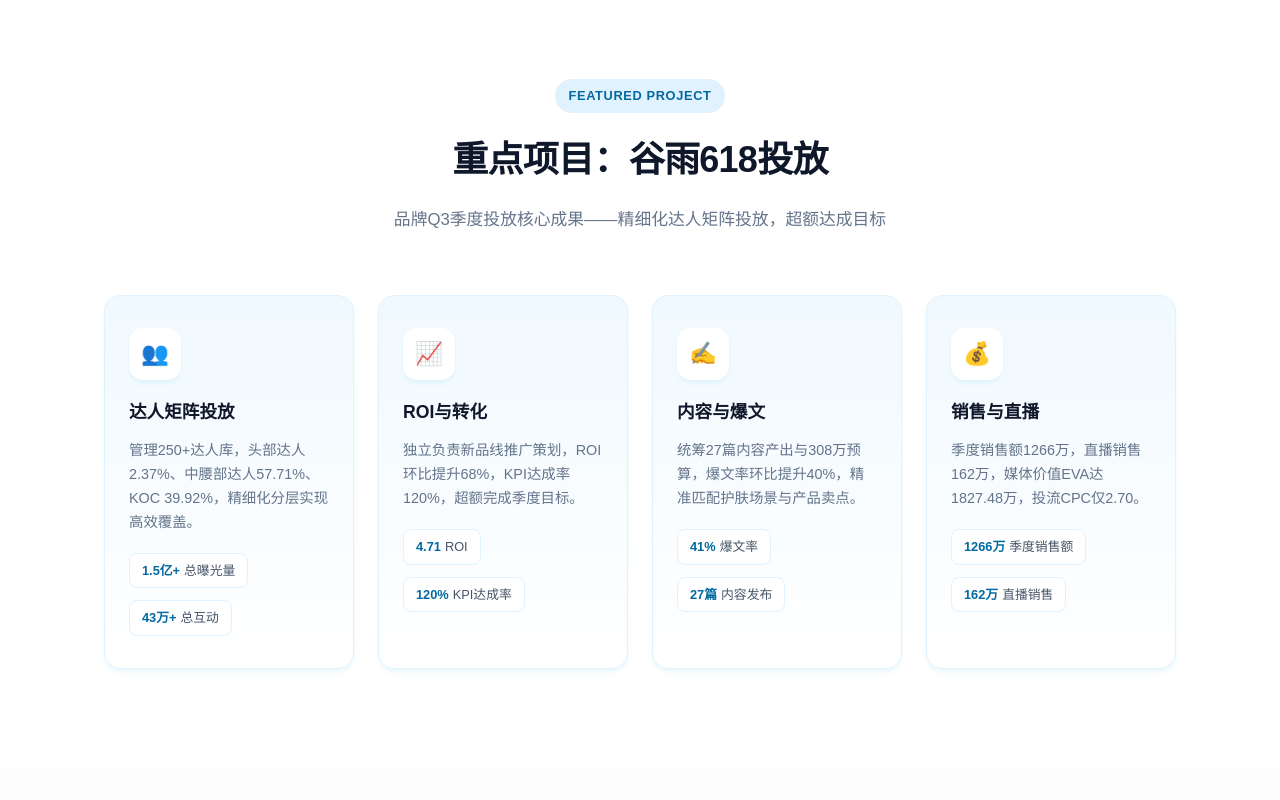
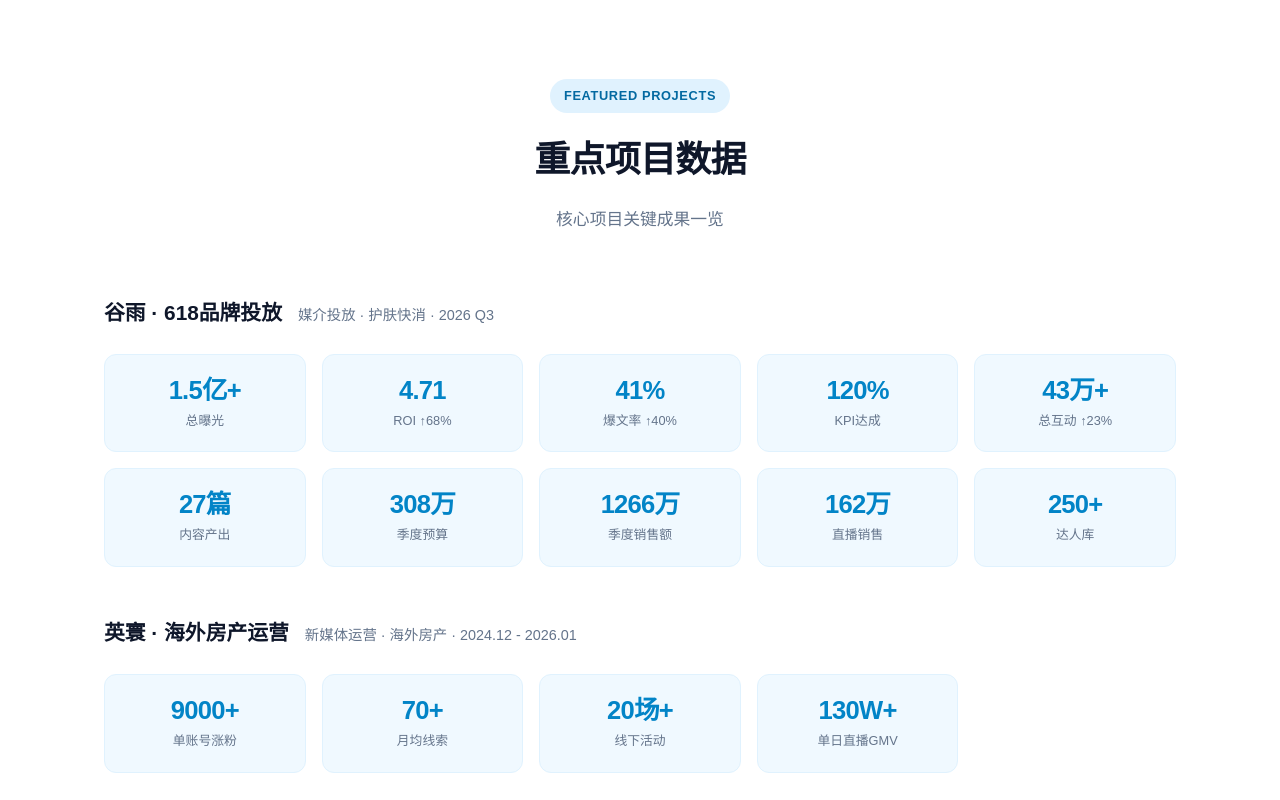
Before and after one commit to guodiankun88/guodiankun-portfolio, a plain HTML site: page index.html in a window 1280 px wide. Shown: the part 5240-6040 px from the top of the page. Drawn offline with Linux system fonts and the light colour scheme.

Commit message:
重构重点项目为多项目数据视图
- featured.json 改为 projects 数组，支持谷雨618+英寰两个项目
- 去掉长段描述，改为纯数据卡片网格展示
- 更新 index.html CSS 和渲染逻辑适配新结构
- 响应式适配：5列→3列→2列

```diff
--- a/content/featured.json
+++ b/content/featured.json
@@ -1,42 +1,32 @@
 {
-  "tag": "Featured Project",
-  "title": "重点项目：谷雨618投放",
-  "subtitle": "品牌Q3季度投放核心成果——精细化达人矩阵投放，超额达成目标",
-  "cards": [
+  "tag": "Featured Projects",
+  "title": "重点项目数据",
+  "subtitle": "核心项目关键成果一览",
+  "projects": [
     {
-      "icon": "👥",
-      "title": "达人矩阵投放",
-      "description": "管理250+达人库，头部达人2.37%、中腰部达人57.71%、KOC 39.92%，精细化分层实现高效覆盖。",
-      "data": [
-        { "value": "1.5亿+", "label": "总曝光量" },
-        { "value": "43万+", "label": "总互动" }
+      "name": "谷雨 · 618品牌投放",
+      "role": "媒介投放 · 护肤快消 · 2026 Q3",
+      "metrics": [
+        { "value": "1.5亿+", "label": "总曝光" },
+        { "value": "4.71", "label": "ROI ↑68%" },
+        { "value": "41%", "label": "爆文率 ↑40%" },
+        { "value": "120%", "label": "KPI达成" },
+        { "value": "43万+", "label": "总互动 ↑23%" },
+        { "value": "27篇", "label": "内容产出" },
+        { "value": "308万", "label": "季度预算" },
+        { "value": "1266万", "label": "季度销售额" },
+        { "value": "162万", "label": "直播销售" },
+        { "value": "250+", "label": "达人库" }
       ]
     },
     {
-      "icon": "📈",
-      "title": "ROI与转化",
-      "description": "独立负责新品线推广策划，ROI环比提升68%，KPI达成率120%，超额完成季度目标。",
-      "data": [
-        { "value": "4.71", "label": "ROI" },
-        { "value": "120%", "label": "KPI达成率" }
-      ]
-    },
-    {
-      "icon": "✍",
-      "title": "内容与爆文",
-      "description": "统筹27篇内容产出与308万预算，爆文率环比提升40%，精准匹配护肤场景与产品卖点。",
-      "data": [
-        { "value": "41%", "label": "爆文率" },
-        { "value": "27篇", "label": "内容发布" }
-      ]
-    },
-    {
-      "icon": "💰",
-      "title": "销售与直播",
-      "description": "季度销售额1266万，直播销售162万，媒体价值EVA达1827.48万，投流CPC仅2.70。",
-      "data": [
-        { "value": "1266万", "label": "季度销售额" },
-        { "value": "162万", "label": "直播销售" }
+      "name": "英寰 · 海外房产运营",
+      "role": "新媒体运营 · 海外房产 · 2024.12 - 2026.01",
+      "metrics": [
+        { "value": "9000+", "label": "单账号涨粉" },
+        { "value": "70+", "label": "月均线索" },
+        { "value": "20场+", "label": "线下活动" },
+        { "value": "130W+", "label": "单日直播GMV" }
       ]
     }
   ]
--- a/index.html
+++ b/index.html
@@ -635,71 +635,67 @@
       background: var(--white);
     }
 
-    .featured-grid {
-      display: grid;
-      grid-template-columns: repeat(4, 1fr);
-      gap: 24px;
-    }
-
-    .featured-card {
-      background: linear-gradient(180deg, var(--sky-50), var(--white));
-      border: 1px solid var(--sky-100);
-      border-radius: var(--radius);
-      padding: 32px 24px;
-      transition: var(--transition);
-      box-shadow: var(--shadow);
-    }
-
-    .featured-card:hover {
-      transform: translateY(-6px);
-      box-shadow: var(--shadow-lg);
-      border-color: var(--sky-200);
-    }
-
-    .featured-icon {
-      width: 52px;
-      height: 52px;
-      background: var(--white);
-      border-radius: 14px;
-      display: flex;
-      align-items: center;
-      justify-content: center;
-      margin-bottom: 18px;
-      font-size: 1.4rem;
-      box-shadow: var(--shadow);
-    }
-
-    .featured-card h3 {
-      font-size: 1.1rem;
+    .project-group {
+      margin-bottom: 48px;
+    }
+
+    .project-group:last-child {
+      margin-bottom: 0;
+    }
+
+    .project-header {
+      display: flex;
+      align-items: baseline;
+      gap: 16px;
+      margin-bottom: 24px;
+      flex-wrap: wrap;
+    }
+
+    .project-name {
+      font-size: 1.3rem;
+      font-weight: 700;
       color: var(--slate-900);
-      margin-bottom: 12px;
-    }
-
-    .featured-card p {
+    }
+
+    .project-role {
       font-size: 0.9rem;
       color: var(--slate-500);
-      line-height: 1.65;
-      margin-bottom: 18px;
-    }
-
-    .featured-data {
-      display: flex;
-      gap: 12px;
-      flex-wrap: wrap;
-    }
-
-    .featured-data span {
-      background: var(--white);
-      color: var(--slate-600);
-      padding: 6px 12px;
-      border-radius: 8px;
+    }
+
+    .metrics-grid {
+      display: grid;
+      grid-template-columns: repeat(5, 1fr);
+      gap: 16px;
+    }
+
+    .metric-item {
+      background: var(--sky-50);
+      border: 1px solid var(--sky-100);
+      border-radius: 12px;
+      padding: 20px 16px;
+      text-align: center;
+      transition: var(--transition);
+    }
+
+    .metric-item:hover {
+      border-color: var(--sky-300);
+      transform: translateY(-3px);
+      box-shadow: var(--shadow);
+    }
+
+    .metric-value {
+      font-size: 1.6rem;
+      font-weight: 800;
+      color: var(--sky-600);
+      letter-spacing: -0.03em;
+      line-height: 1.2;
+      margin-bottom: 4px;
+    }
+
+    .metric-label {
       font-size: 0.8rem;
-      border: 1px solid var(--sky-100);
-    }
-
-    .featured-data strong {
-      color: var(--sky-700);
-      margin-right: 4px;
+      color: var(--slate-500);
+      white-space: nowrap;
     }
 
     /* Skills */
@@ -1090,8 +1086,8 @@
         grid-template-columns: repeat(2, 1fr);
       }
 
-      .featured-grid {
-        grid-template-columns: repeat(2, 1fr);
+      .metrics-grid {
+        grid-template-columns: repeat(3, 1fr);
       }
     }
 
@@ -1143,9 +1139,12 @@
       .portfolio-grid,
       .videos-grid,
       .stats-grid,
-      .contact-inner,
-      .featured-grid {
+      .contact-inner {
         grid-template-columns: 1fr;
+      }
+
+      .metrics-grid {
+        grid-template-columns: repeat(2, 1fr);
       }
 
       .timeline::before {
@@ -1475,6 +1474,30 @@
       document.getElementById('featuredTitle').textContent = featured.title;
       document.getElementById('featuredSubtitle').textContent = featured.subtitle;
 
+      // Support new multi-project data view
+      if (featured.projects) {
+        const html = featured.projects.map((project, pIdx) => {
+          const metricsHtml = project.metrics.map(m => `
+            <div class="metric-item">
+              <div class="metric-value">${escapeHtml(m.value)}</div>
+              <div class="metric-label">${escapeHtml(m.label)}</div>
+            </div>
+          `).join('');
+          return `
+            <div class="project-group fade-in ${pIdx > 0 ? 'stagger-' + Math.min(pIdx, 3) : ''}">
+              <div class="project-header">
+                <span class="project-name">${escapeHtml(project.name)}</span>
+                <span class="project-role">${escapeHtml(project.role)}</span>
+              </div>
+              <div class="metrics-grid">${metricsHtml}</div>
+            </div>
+          `;
+        }).join('');
+        document.getElementById('featuredGrid').innerHTML = html;
+        return;
+      }
+
+      // Fallback: old card structure
       const html = featured.cards.map((card, idx) => {
         const dataHtml = card.data.map(d => `
           <span><strong>${escapeHtml(d.value)}</strong>${escapeHtml(d.label)}</span>
```
